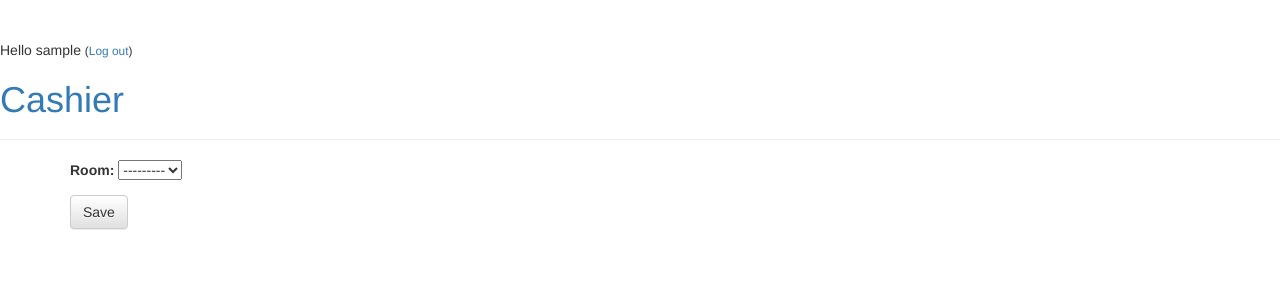
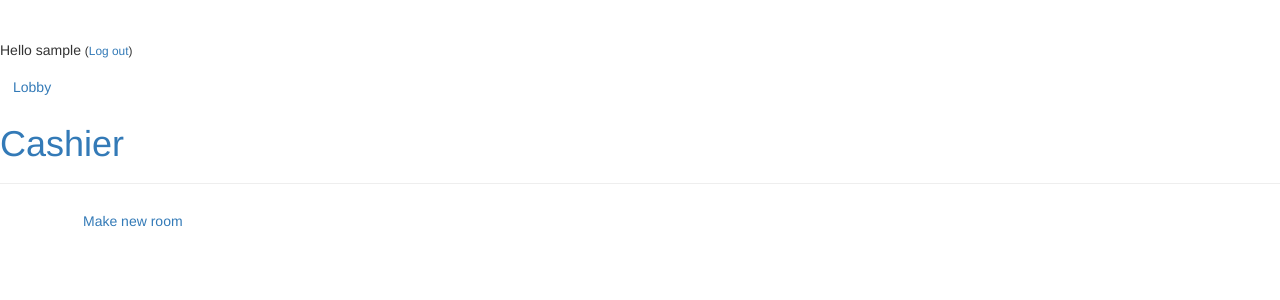
Before and after one commit to maximkz561/monopoly, a Django app: page /lobby in a window 1280 px wide. Shown: the top 300 px of the page. Run offline with Django 3.2, Linux system fonts and the light colour scheme; the visitor is signed in with stand-in values (Sample User, id 1); data that the repository does not hold is empty; some libraries are stand-ins or nearby versions.

```diff
--- a/base/admin.py
+++ b/base/admin.py
@@ -3,3 +3,4 @@ from base.models import CustomUser, Room
 
 admin.site.register(CustomUser)
 admin.site.register(Room)
+# admin.site.register(Money)
--- a/base/forms.py
+++ b/base/forms.py
@@ -18,9 +18,3 @@ class UserForm(forms.ModelForm):
     class Meta:
         model = CustomUser
         fields = ('username', 'password')
-
-
-class UserRoom(forms.ModelForm):
-    class Meta:
-        model = CustomUser
-        fields = ('room',)
--- a/base/models.py
+++ b/base/models.py
@@ -1,27 +1,32 @@
-from django.contrib.auth.models import User, AbstractUser
+from django.contrib.auth.models import AbstractUser
 from django.db import models
 
-from monopoly import settings
+from monopoly.settings import AUTH_USER_MODEL
 
 
-class Money(models.Model):
-    user = models.ForeignKey(settings.AUTH_USER_MODEL, on_delete=models.CASCADE)
-    amount = models.IntegerField()
-
-    def __str__(self):
-        return self.amount
-
-    def circle(self):
-        self.amount += 2000000
-        self.save()
+# class Money(models.Model):
+#     amount = models.IntegerField(default=15000000000)
+#
+#     def __str__(self):
+#         return self.amount
+#
+#     def circle(self):
+#         self.amount += 2000000
+#         self.save()
 
 
 class Room(models.Model):
-    room_id = models.IntegerField()
+    # user = models.ForeignKey(AUTH_USER_MODEL, on_delete=models.PROTECT, null=True, blank=True)
+    # owner = models.ForeignKey(AUTH_USER_MODEL, on_delete=models.PROTECT)
 
     def __str__(self):
-        return str(self.room_id)
+        return str(self.id)
 
 
 class CustomUser(AbstractUser):
     room = models.ForeignKey(Room, on_delete=models.PROTECT, null=True, blank=True)
+    money = models.IntegerField(null=True, blank=True)
+
+    def circle(self):
+        self.money += 2000000
+        self.save()
--- a/base/templates/base.html
+++ b/base/templates/base.html
@@ -9,6 +9,7 @@
         <div class="page-header">
             {% if user.is_authenticated %}
                 <p class="top-menu">Hello {{ user.username }} <small>(<a href="{% url 'logout' %}">Log out</a>)</small></p>
+                <a href="{% url 'lobby' %}" class="btn btn-secondary">Lobby</a>
             {% else %}
                 <a href="{% url 'login' %}" class="btn btn-primary">Sign in</a>
                 <a href="{% url 'registration' %}" class="btn btn-secondary">Sign up</a>
--- a/base/templates/lobby.html
+++ b/base/templates/lobby.html
@@ -1,8 +1,5 @@
 {% extends "base.html" %}
 
 {% block content %}
-    <form method="POST" class="post-form">{% csrf_token %}
-        {{ form.as_p }}
-        <button type="submit" class="save btn btn-default">Save</button>
-    </form>
+    <a href="{% url 'make_room' %}" class="btn btn-secondary">Make new room</a>
 {% endblock %}
--- a/base/urls.py
+++ b/base/urls.py
@@ -8,4 +8,5 @@ urlpatterns = [
     path('registration', views.register, name='registration'),
     path('lobby', views.lobby, name='lobby'),
     path('', TemplateView.as_view(template_name='base.html')),
+    path('make_room', views.make_room, name='make_room')
 ]
--- a/base/views.py
+++ b/base/views.py
@@ -1,8 +1,8 @@
 from django.contrib.auth.decorators import login_required
 from django.http import HttpResponse
 from django.shortcuts import render, redirect, get_object_or_404
-from base.forms import UserForm, UserRoom
-from base.models import CustomUser
+from base.forms import UserForm
+from base.models import CustomUser, Room
 
 
 def register(request):
@@ -23,15 +23,11 @@ def register(request):
 
 @login_required
 def lobby(request):
-    if request.method == 'POST':
-        form = UserRoom(request.POST)
-        try:
-            room = form.save(commit=False)
-            user = get_object_or_404(CustomUser, id=request.user.id)
-            user.room = room
-            user.save()
-        except ValueError:
-            return redirect('lobby')
-    else:
-        form = UserRoom()
-        return render(request, 'lobby.html', {'form': form})
+    rooms = Room.objects.all()
+    return render(request, 'lobby.html', {'rooms': rooms})
+
+
+@login_required
+def make_room(request):
+    Room.objects.create()
+    return None
```
Also changed, not shown: base/migrations/0001_initial.py (deleted).
